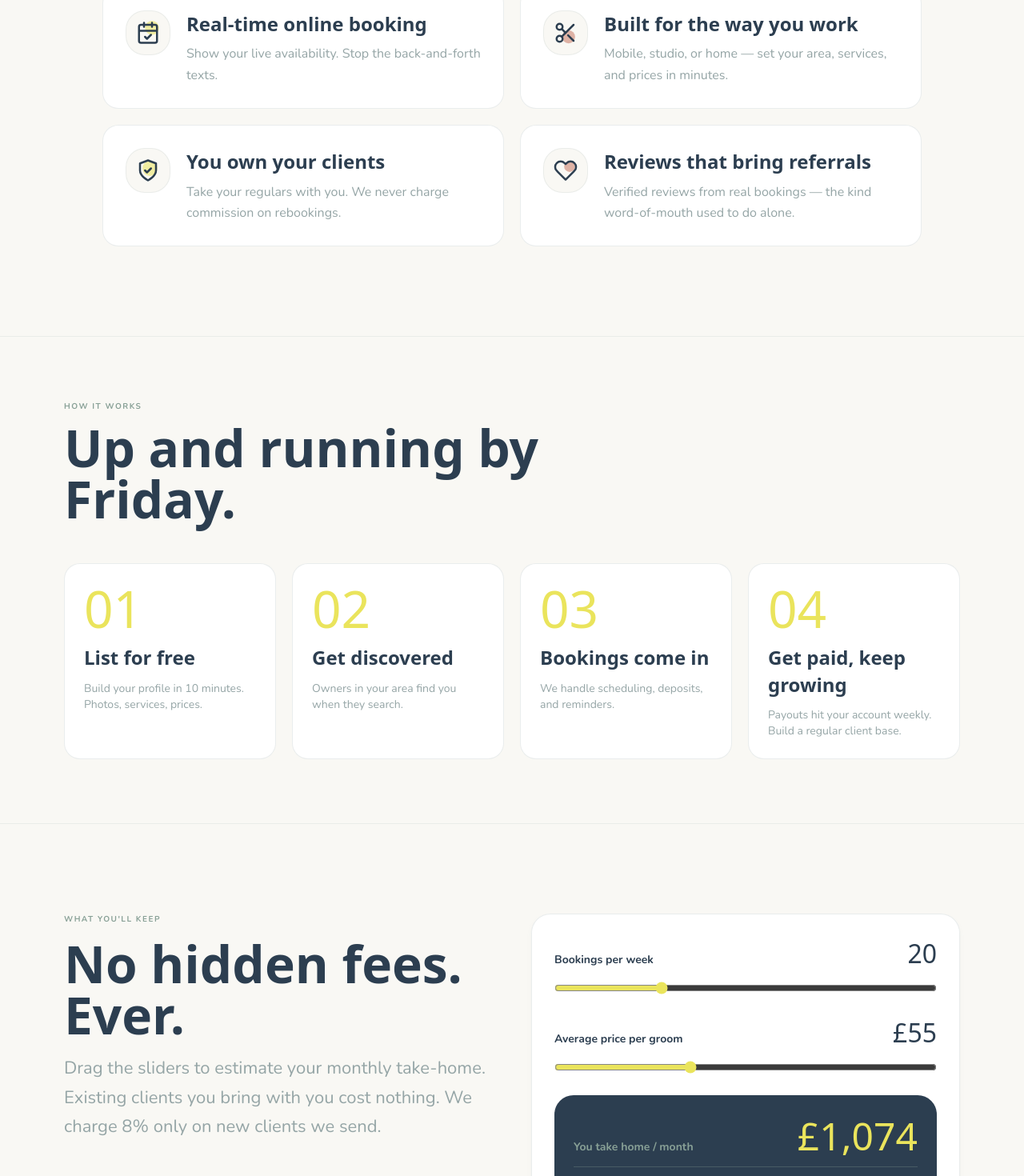
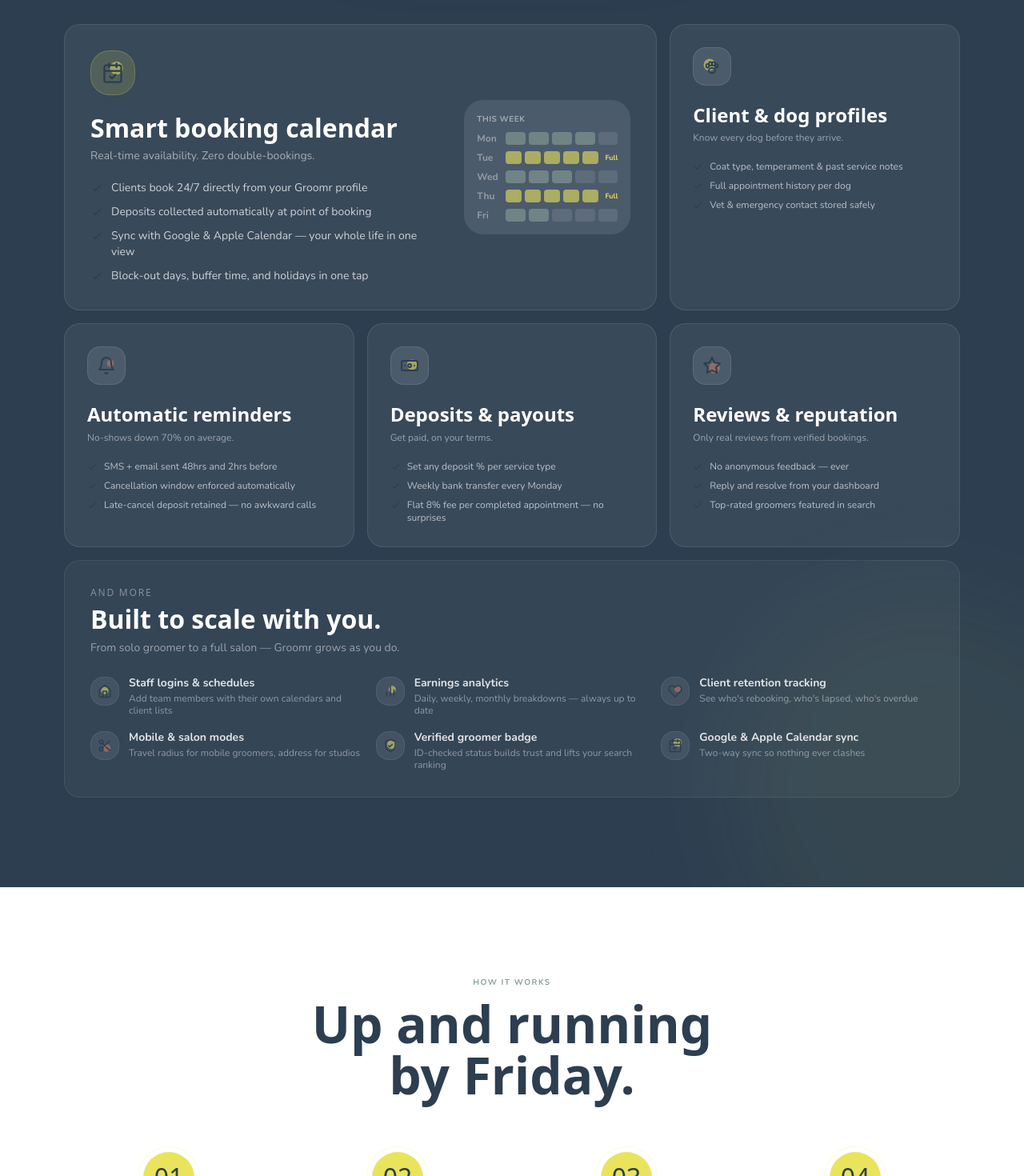
Before and after one commit to Unhinged-Development-Group/groomr, a Next.js app: page /become-a-groomer in a window 1280 px wide. Shown: the part 1220-2690 px from the top of the page at 80% size. Built offline with nearby package versions, Linux system fonts and the light colour scheme; no server answers; a web font is replaced by a local one.

Commit message:
Become a groomer update

```diff
--- a/app/become-a-groomer/page.tsx
+++ b/app/become-a-groomer/page.tsx
@@ -1,4 +1,8 @@
-import { CalendarIcon, ScissorsIcon, ShieldIcon, FavoritesIcon } from "@/components/ui/GroomrIcons";
+import {
+  CalendarIcon, ScissorsIcon, ShieldIcon, FavoritesIcon,
+  PetsIcon, NotificationsIcon, FinancialsIcon, ReviewsIcon,
+  AnalyticsIcon, DashboardIcon, CheckIcon,
+} from "@/components/ui/GroomrIcons";
 import { Eyebrow } from "@/components/ui/Eyebrow";
 import { Badge } from "@/components/ui/Badge";
 import { CalculatorWidget } from "./_components/CalculatorWidget";
@@ -12,27 +16,72 @@ export const metadata: Metadata = {
     "Join 2,400+ verified groomers. Online booking, automatic reminders, payments — all in one. Free to list.",
 };
 
-const BENEFITS = [
+const TOOLKIT = [
   {
     Icon: CalendarIcon,
-    title: "Real-time online booking",
-    body: "Show your live availability. Stop the back-and-forth texts.",
+    size: "large",
+    title: "Smart booking calendar",
+    sub: "Real-time availability. Zero double-bookings.",
+    bullets: [
+      "Clients book 24/7 directly from your Groomr profile",
+      "Deposits collected automatically at point of booking",
+      "Sync with Google & Apple Calendar — your whole life in one view",
+      "Block-out days, buffer time, and holidays in one tap",
+    ],
   },
   {
-    Icon: ScissorsIcon,
-    title: "Built for the way you work",
-    body: "Mobile, studio, or home — set your area, services, and prices in minutes.",
+    Icon: PetsIcon,
+    size: "normal",
+    title: "Client & dog profiles",
+    sub: "Know every dog before they arrive.",
+    bullets: [
+      "Coat type, temperament & past service notes",
+      "Full appointment history per dog",
+      "Vet & emergency contact stored safely",
+    ],
   },
   {
-    Icon: ShieldIcon,
-    title: "You own your clients",
-    body: "Take your regulars with you. We never charge commission on rebookings.",
+    Icon: NotificationsIcon,
+    size: "normal",
+    title: "Automatic reminders",
+    sub: "No-shows down 70% on average.",
+    bullets: [
+      "SMS + email sent 48hrs and 2hrs before",
+      "Cancellation window enforced automatically",
+      "Late-cancel deposit retained — no awkward calls",
+    ],
   },
   {
-    Icon: FavoritesIcon,
-    title: "Reviews that bring referrals",
-    body: "Verified reviews from real bookings — the kind word-of-mouth used to do alone.",
+    Icon: FinancialsIcon,
+    size: "normal",
+    title: "Deposits & payouts",
+    sub: "Get paid, on your terms.",
+    bullets: [
+      "Set any deposit % per service type",
+      "Weekly bank transfer every Monday",
+      "Flat 8% fee per completed appointment — no surprises",
+    ],
   },
+  {
+    Icon: ReviewsIcon,
+    size: "normal",
+    title: "Reviews & reputation",
+    sub: "Only real reviews from verified bookings.",
+    bullets: [
+      "No anonymous feedback — ever",
+      "Reply and resolve from your dashboard",
+      "Top-rated groomers featured in search",
+    ],
+  },
+] as const;
+
+const GROWTH_TOOLS = [
+  { Icon: DashboardIcon,   label: "Staff logins & schedules",        detail: "Add team members with their own calendars and client lists" },
+  { Icon: AnalyticsIcon,   label: "Earnings analytics",              detail: "Daily, weekly, monthly breakdowns — always up to date" },
+  { Icon: FavoritesIcon,   label: "Client retention tracking",       detail: "See who's rebooking, who's lapsed, who's overdue" },
+  { Icon: ScissorsIcon,    label: "Mobile & salon modes",            detail: "Travel radius for mobile groomers, address for studios" },
+  { Icon: ShieldIcon,      label: "Verified groomer badge",          detail: "ID-checked status builds trust and lifts your search ranking" },
+  { Icon: CalendarIcon,    label: "Google & Apple Calendar sync",    detail: "Two-way sync so nothing ever clashes" },
 ];
 
 const STEPS = [
@@ -45,11 +94,11 @@ const STEPS = [
 const FAQS = [
   {
     q: "What does Groomr cost?",
-    a: "Free to list and free for clients you bring with you. We take 8% on new clients we send your way — only when the appointment is completed.",
+    a: "Free to list. We take 8% of every completed appointment — no monthly charges, no setup fees, no surprises.",
   },
   {
     q: "Can I import my existing clients?",
-    a: "Yes. Send us a CSV (or your address book) and we'll get them set up. They'll never trigger a fee.",
+    a: "Yes. Send us a CSV (or your address book) and we'll get them set up in your profile straight away.",
   },
   {
     q: "Do I have to use the calendar?",
@@ -163,52 +212,176 @@ export default function BecomeAGroomerPage() {
         </div>
       </section>
 
-      {/* ── BENEFITS ─────────────────────────────────────────────────── */}
-      <section className="w-full px-6 lg:px-12 xl:px-20 py-20 md:py-28">
+      {/* ── TOOLKIT ──────────────────────────────────────────────────── */}
+      <section className="relative bg-deep-slate overflow-hidden py-20 md:py-28">
+        {/* Decorative glows */}
+        <div className="absolute -top-40 left-1/2 -translate-x-1/2 w-[700px] h-[400px] bg-sage-leaf/8 rounded-full blur-3xl pointer-events-none" />
+        <div className="absolute -bottom-32 -right-32 w-[500px] h-[500px] bg-groomr-gold/5 rounded-full blur-3xl pointer-events-none" />
+
+        <div className="relative w-full px-6 lg:px-12 xl:px-20">
           <div className="text-center max-w-2xl mx-auto mb-14 space-y-3">
-          <Eyebrow>Why groomers switch</Eyebrow>
-          <h2 className="font-fredoka text-4xl md:text-5xl text-deep-slate">
-            A toolkit, not a marketplace tax.
+            <Eyebrow className="border-white/20 text-white/60">Your toolkit</Eyebrow>
+            <h2 className="font-fredoka text-4xl md:text-5xl text-white">
+              A platform built around you.
             </h2>
+            <p className="text-white/55 font-nunito text-lg">
+              Every tool a groomer needs — and nothing they don&apos;t.
+            </p>
           </div>
-        <div className="grid md:grid-cols-2 gap-5 max-w-5xl mx-auto">
-          {BENEFITS.map(({ Icon, title, body }) => (
+
+          {/* Bento grid */}
+          <div className="grid grid-cols-1 md:grid-cols-2 lg:grid-cols-3 gap-4 max-w-6xl mx-auto">
+
+            {/* Feature 1 — large (spans 2 cols on lg) */}
+            {(() => {
+              const { Icon, title, sub, bullets } = TOOLKIT[0];
+              return (
+                <div className="lg:col-span-2 bg-white/[0.06] border border-white/10 rounded-[20px] p-8 flex flex-col md:flex-row gap-8">
+                  <div className="flex-1 space-y-5">
+                    <div className="w-14 h-14 rounded-2xl bg-groomr-gold/15 border border-groomr-gold/20 flex items-center justify-center">
+                      <Icon size={28} />
+                    </div>
+                    <div>
+                      <h3 className="font-fredoka text-2xl text-white mb-1">{title}</h3>
+                      <p className="text-white/55 font-nunito text-sm">{sub}</p>
+                    </div>
+                    <ul className="space-y-2.5">
+                      {bullets.map((b) => (
+                        <li key={b} className="flex items-start gap-2.5 text-sm text-white/75 font-nunito">
+                          <CheckIcon size={16} className="text-groomr-gold shrink-0 mt-0.5" />
+                          {b}
+                        </li>
+                      ))}
+                    </ul>
+                  </div>
+                  {/* Mini calendar visual */}
+                  <div className="md:w-48 lg:w-52 shrink-0 self-center">
+                    <div className="bg-white/10 rounded-2xl p-4 space-y-2">
+                      <p className="text-white/50 text-[10px] font-bold uppercase tracking-wider">This week</p>
+                      {[
+                        { day: "Mon", slots: 4, full: false },
+                        { day: "Tue", slots: 5, full: true  },
+                        { day: "Wed", slots: 3, full: false },
+                        { day: "Thu", slots: 5, full: true  },
+                        { day: "Fri", slots: 2, full: false },
+                      ].map((d) => (
+                        <div key={d.day} className="flex items-center gap-2">
+                          <span className="text-white/40 text-xs font-bold w-7">{d.day}</span>
+                          <div className="flex gap-1 flex-1">
+                            {Array.from({ length: 5 }).map((_, i) => (
+                              <div
+                                key={i}
+                                className={[
+                                  "h-4 flex-1 rounded-sm",
+                                  i < d.slots
+                                    ? d.full ? "bg-groomr-gold/60" : "bg-sage-leaf/60"
+                                    : "bg-white/10",
+                                ].join(" ")}
+                              />
+                            ))}
+                          </div>
+                          {d.full && <span className="text-[9px] font-bold text-groomr-gold">Full</span>}
+                        </div>
+                      ))}
+                    </div>
+                  </div>
+                </div>
+              );
+            })()}
+
+            {/* Features 2–5 — normal cards */}
+            {TOOLKIT.slice(1).map(({ Icon, title, sub, bullets }) => (
               <div
                 key={title}
-              className="bg-white border border-pebble-grey/20 rounded-[20px] p-7 flex gap-5 card-lift"
+                className="bg-white/[0.06] border border-white/10 rounded-[20px] p-7 space-y-5"
               >
-              <div className="w-14 h-14 rounded-2xl bg-alabaster-cream border border-pebble-grey/15 flex items-center justify-center shrink-0">
-                <Icon size={30} className="text-deep-slate" />
+                <div className="w-12 h-12 rounded-xl bg-white/10 border border-white/10 flex items-center justify-center">
+                  <Icon size={24} />
                 </div>
                 <div>
-                <h3 className="font-fredoka text-xl text-deep-slate mb-2">{title}</h3>
-                <p className="text-pebble-grey font-nunito leading-relaxed">{body}</p>
+                  <h3 className="font-fredoka text-xl text-white mb-1">{title}</h3>
+                  <p className="text-white/50 font-nunito text-xs">{sub}</p>
+                </div>
+                <ul className="space-y-2">
+                  {bullets.map((b) => (
+                    <li key={b} className="flex items-start gap-2 text-xs text-white/65 font-nunito">
+                      <CheckIcon size={13} className="text-sage-leaf shrink-0 mt-0.5" />
+                      {b}
+                    </li>
+                  ))}
+                </ul>
+              </div>
+            ))}
+
+            {/* Growth tools — full-width bottom card */}
+            <div className="md:col-span-2 lg:col-span-3 bg-white/[0.04] border border-white/8 rounded-[20px] p-8">
+              <div className="mb-6">
+                <p className="font-fredoka text-xs tracking-widest text-white/40 uppercase mb-1">And more</p>
+                <h3 className="font-fredoka text-2xl text-white">Built to scale with you.</h3>
+                <p className="text-white/50 font-nunito text-sm mt-1">
+                  From solo groomer to a full salon — Groomr grows as you do.
+                </p>
+              </div>
+              <div className="grid grid-cols-1 sm:grid-cols-2 lg:grid-cols-3 gap-4">
+                {GROWTH_TOOLS.map(({ Icon, label, detail }) => (
+                  <div key={label} className="flex items-start gap-3">
+                    <div className="w-9 h-9 rounded-xl bg-white/8 border border-white/8 flex items-center justify-center shrink-0 mt-0.5">
+                      <Icon size={18} />
+                    </div>
+                    <div>
+                      <p className="text-sm font-bold text-white/85">{label}</p>
+                      <p className="text-xs text-white/45 font-nunito leading-snug mt-0.5">{detail}</p>
                     </div>
                   </div>
                 ))}
               </div>
+            </div>
+          </div>
+        </div>
       </section>
 
       {/* ── STEPS ────────────────────────────────────────────────────── */}
-      <section className="bg-alabaster-cream border-y border-pebble-grey/15">
-        <div className="w-full px-6 lg:px-12 xl:px-20 py-20">
-          <div className="max-w-2xl mb-12 space-y-3">
+      <section className="w-full px-6 lg:px-12 xl:px-20 py-20 md:py-28 bg-white border-b border-pebble-grey/10">
+        <div className="max-w-6xl mx-auto">
+          <div className="text-center max-w-xl mx-auto mb-16 space-y-3">
             <Eyebrow>How it works</Eyebrow>
             <h2 className="font-fredoka text-4xl md:text-5xl text-deep-slate">
               Up and running by Friday.
             </h2>
           </div>
-          <div className="grid md:grid-cols-2 lg:grid-cols-4 gap-5">
-            {STEPS.map((s) => (
+
+          {/* Timeline */}
+          <div className="relative">
+            {/* Connecting line — desktop only, sits behind the circles */}
             <div
-                key={s.n}
-                className="bg-white border border-pebble-grey/20 rounded-[20px] p-6 space-y-3"
-              >
-                <p className="font-fredoka text-5xl text-groomr-gold">{s.n}</p>
-                <h3 className="font-fredoka text-xl text-deep-slate">{s.t}</h3>
-                <p className="text-pebble-grey text-sm">{s.d}</p>
+              className="hidden lg:block absolute top-8 h-px bg-gradient-to-r from-transparent via-pebble-grey/25 to-transparent pointer-events-none"
+              style={{ left: "12.5%", right: "12.5%" }}
+            />
+
+            <div className="grid grid-cols-1 sm:grid-cols-2 lg:grid-cols-4 gap-10 lg:gap-6">
+              {STEPS.map((s, i) => (
+                <div key={s.n} className="flex flex-col items-center text-center group">
+                  {/* Circle */}
+                  <div className="relative z-10 w-16 h-16 rounded-full bg-groomr-gold flex items-center justify-center shadow-[0_0_0_6px_white,0_0_0_7px_rgba(234,228,92,0.2)] mb-6">
+                    <span className="font-fredoka text-2xl text-deep-slate leading-none">{s.n}</span>
+                  </div>
+
+                  {/* Content */}
+                  <h3 className="font-fredoka text-xl text-deep-slate mb-2">{s.t}</h3>
+                  <p className="text-pebble-grey text-sm font-nunito leading-relaxed max-w-[200px]">{s.d}</p>
+
+                  {/* Mobile connector — vertical line between steps */}
+                  {i < STEPS.length - 1 && (
+                    <div className="sm:hidden w-px h-8 bg-pebble-grey/20 mt-6" />
+                  )}
                 </div>
               ))}
+            </div>
+          </div>
+
+          {/* CTA nudge */}
+          <div className="text-center mt-14">
+            <BecomeGroomerCTA label="Start your free profile →" />
           </div>
         </div>
       </section>
@@ -219,11 +392,11 @@ export default function BecomeAGroomerPage() {
           <div className="space-y-4">
             <Eyebrow>What you&apos;ll keep</Eyebrow>
             <h2 className="font-fredoka text-4xl md:text-5xl text-deep-slate">
-              No hidden fees. Ever.
+              Simple, transparent pricing.
             </h2>
             <p className="text-pebble-grey text-lg font-nunito leading-relaxed">
-              Drag the sliders to estimate your monthly take-home. Existing clients you bring with
-              you cost nothing. We charge 8% only on new clients we send.
+              Drag the sliders to see your monthly take-home. We take 8% of every completed
+              appointment — no monthly charges, no setup fees.
             </p>
           </div>
           <CalculatorWidget />
```
Also changed, not shown: app/become-a-groomer/_components/CalculatorWidget.tsx (+6 -8 lines). Lines whose indentation alone changed are shown as unchanged.
